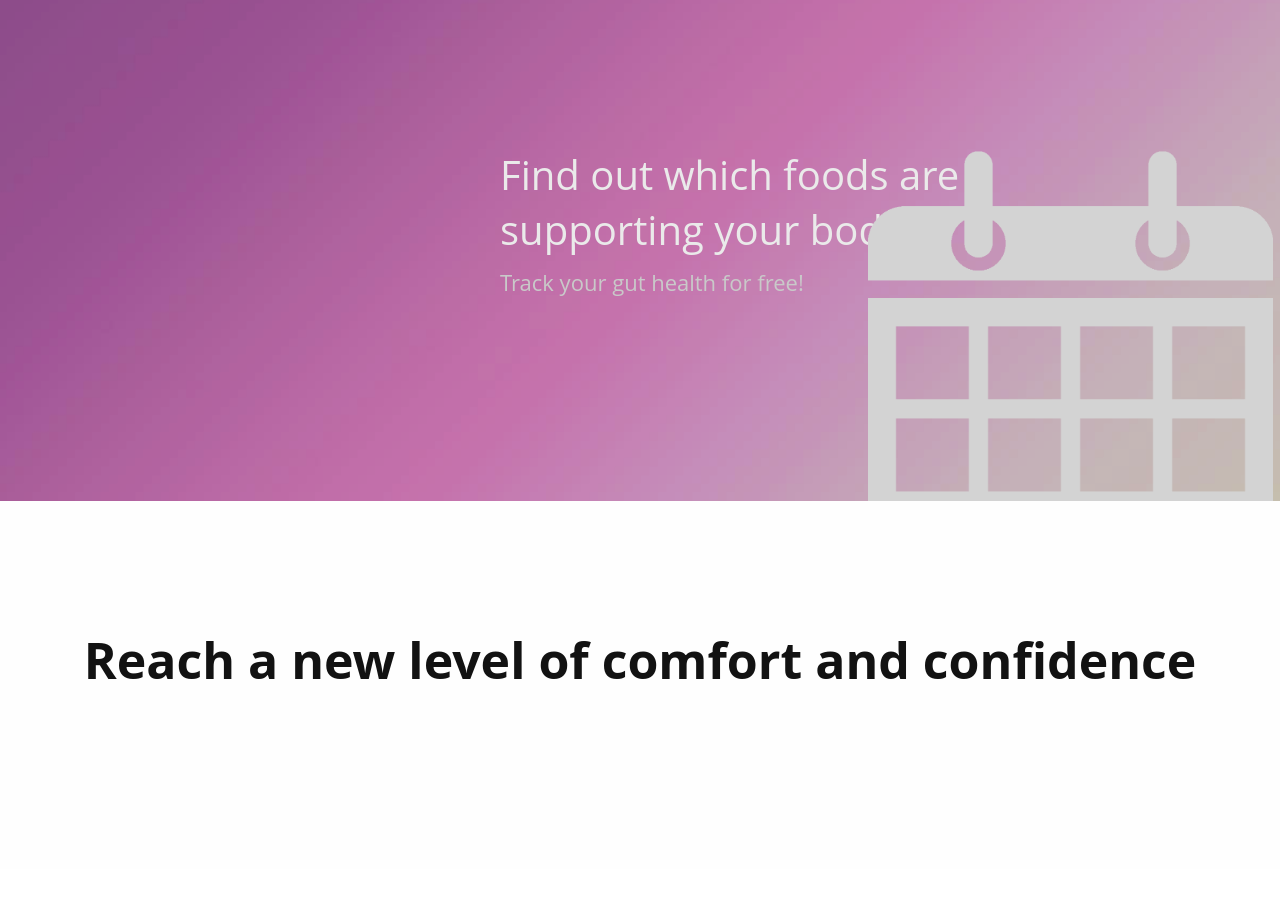
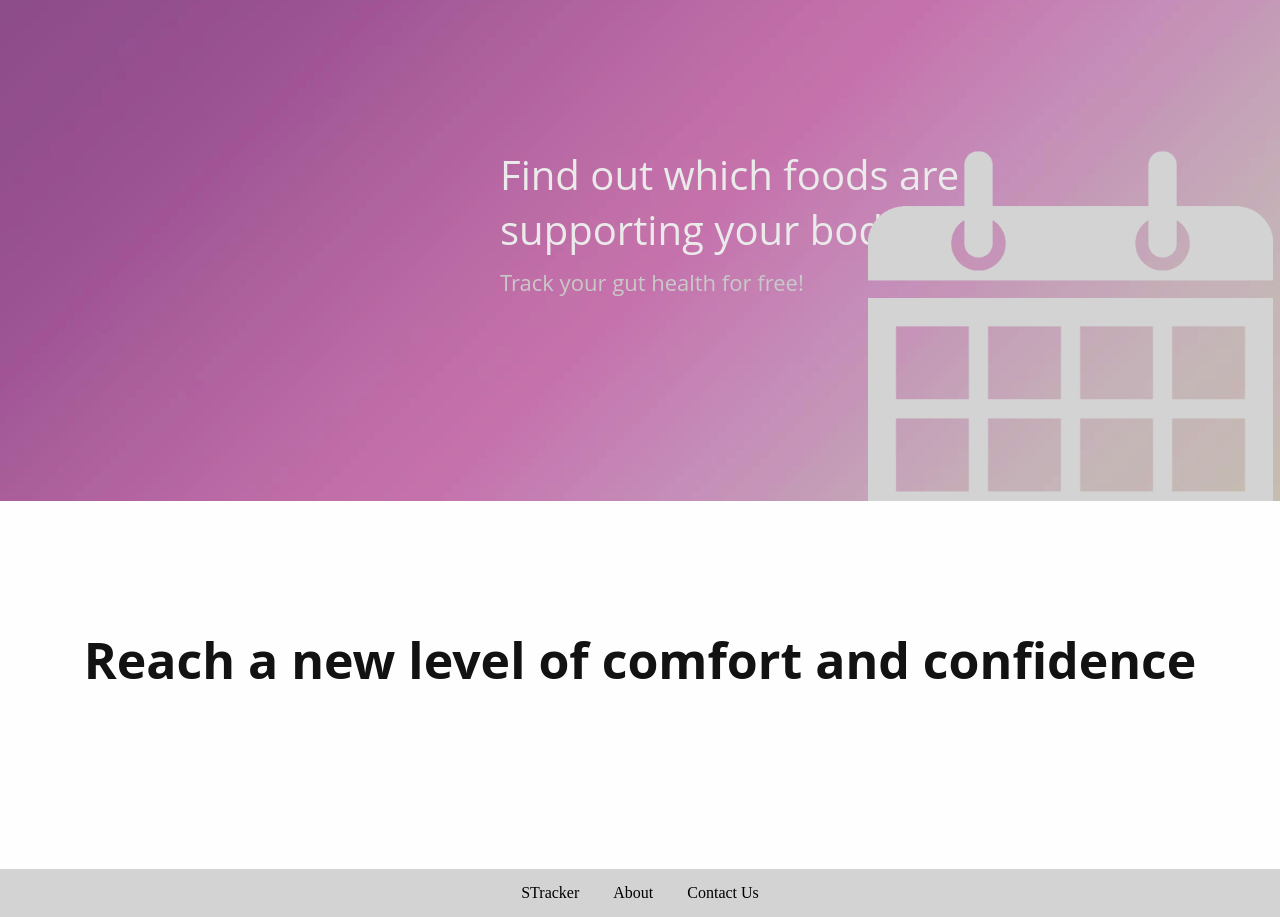
Before and after one commit to zhoujeffrey8/interesting-app, a plain HTML site: page index.html in a window 1280 px wide. Shown: the part 89-1006 px from the top of the page. Before the commit the page ends 958 px from the top, so only its background shows below. Drawn offline with Linux system fonts and the light colour scheme; no server answers.

Commit message:
footer created
no links yet

```diff
--- a/index.html
+++ b/index.html
@@ -118,6 +118,11 @@
       dbRef.on('value', snap => testText.innerText = snap.val());
 
     </script>
+    <footer>
+      <a>STracker</a>
+      <a>About</a>
+      <a>Contact Us</a>
+    </footer>
     </body>
 
 </html>
--- a/style/style.css
+++ b/style/style.css
@@ -99,3 +99,15 @@ body{
   width: auto;
   max-height: 350px;
 }
+footer {
+  padding: 15px;
+	background-color: #D3D3D3;
+	background-repeat: no-repeat;
+	background-size: cover;
+  text-align: center;
+  justify-content: center;
+}
+
+footer a{
+  padding: 15px;
+}
```
Lines whose indentation alone changed are shown as unchanged.
